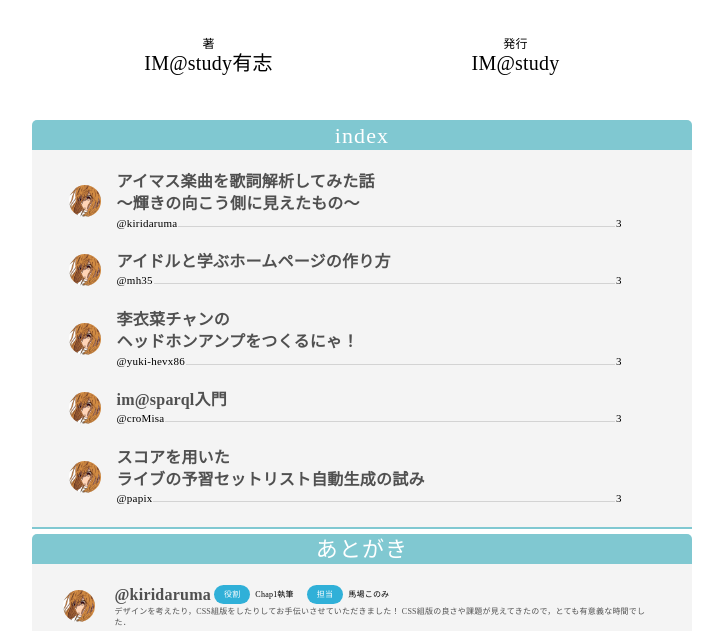
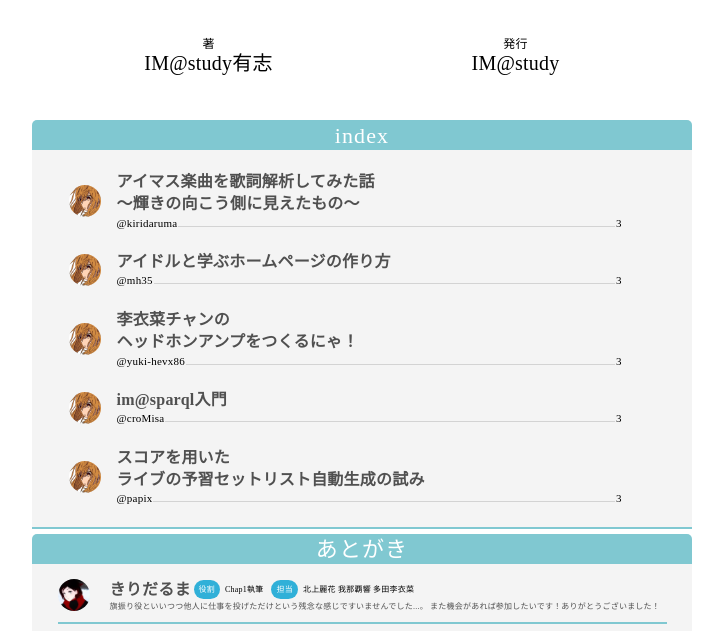
Before and after one commit to imas/imasbook, a website: page templates/index.html in a window 1280 px wide. Shown: the part 149-780 px from the top of the page, without its empty margins (278-1001 px from the left). Drawn offline with Linux system fonts and the light colour scheme; a web font is replaced by a local one.

Commit message:
add kiridaruma info and adjust styles

```diff
--- a/templates/assets/css/atogaki.css
+++ b/templates/assets/css/atogaki.css
@@ -25,17 +25,10 @@
   margin: auto;
 }
 
-.atogaki h1{
-  text-align:center;
-  margin: 0;
-  font-weight: 900;
-  font-size: 20px;
-}
-
 .atogaki_item {
   display: flex;
-  margin: 10px 20px;
-  padding: 5px;
+  margin: 0px 20px;
+  padding: 10px 0px;
   border-bottom: solid 2px #80c8d1;
 }
 
@@ -89,14 +82,14 @@
 
 .atogaki_item .label {
   margin: 10px 0px;
-  margin-right: 10px;
+  margin-right: 5px;
   font-size: 8px;
 }
 
 .atogaki_item .label:before {
   width: 50px;
   margin: 0px 5px 5px 0;
-  padding:5px 10px;
+  padding:5px 5px;
   border-radius: 20px;
   background: #30b0d8;
   color: #fff;
--- a/templates/index.html
+++ b/templates/index.html
@@ -97,17 +97,17 @@
   <section class="atogaki">
     <div class="atogaki_item">
       <figure class="image">
-        <img alt='icon' src='assets/img/takanakahiko.jpg' class='avatar'/>
+        <img alt='icon' src='assets/img/kiridaruma.jpeg' class='avatar'/>
       </figure>
       <div class="text">
         <p class="info">
-          <span class="name">@kiridaruma</span>
+          <span class="name">きりだるま</span>
           <span class="role label">Chap1執筆</span>
-          <span class="tantou label">馬場このみ</span><!--TODO:変更-->
+          <span class="tantou label">北上麗花 我那覇響 多田李衣菜</span>
         </p>
-        <p class="comment"><!--TODO:変更-->
-          デザインを考えたり，CSS組版をしたりしてお手伝いさせていただきました！
-          CSS組版の良さや課題が見えてきたので，とても有意義な時間でした．
+        <p class="comment">
+          旗振り役といいつつ他人に仕事を投げただけという残念な感じですいませんでした...。
+          また機会があれば参加したいです！ありがとうございました！
         </p>
       </div>
     </div>
```
Also changed, not shown: templates/assets/img/kiridaruma.jpeg (added).
